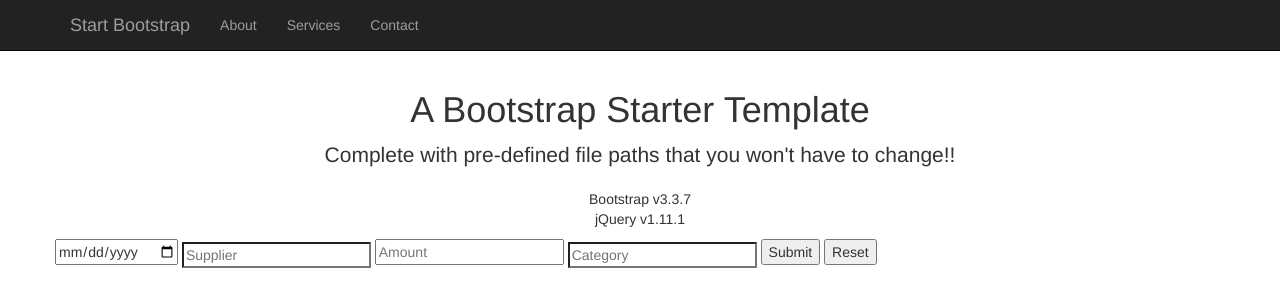
After one commit to atomberg/transaction-organizer, a Flask app: template app/templates/base.html in a window 1280 px wide. The commit adds this page. Shown: the top 307 px of the page. Run offline with Flask 2, Linux system fonts and the light colour scheme; the template is opened without the code that fills it, so the values that code supplies are empty; some libraries are stand-ins or nearby versions.

Commit message:
Moved out a base template for future coherence

```diff
--- /dev/null
+++ b/app/templates/base.html
@@ -0,0 +1,140 @@
+<!DOCTYPE html>
+<html lang="en">
+
+<head>
+
+    <meta charset="utf-8">
+    <meta http-equiv="X-UA-Compatible" content="IE=edge">
+    <meta name="viewport" content="width=device-width, initial-scale=1">
+    <meta name="description" content="">
+    <meta name="author" content="">
+
+    <title>{% block title %}Bare - Start Bootstrap Template{% endblock %}</title>
+
+    <!-- Bootstrap Core CSS -->
+    <link href="/static/css/bootstrap.min.css" rel="stylesheet">
+
+    <!-- Custom CSS -->
+    <style>
+    body {
+        padding-top: 70px;
+        /* Required padding for .navbar-fixed-top. Remove if using .navbar-static-top. Change if height of navigation changes. */
+    }
+    </style>
+
+    <!-- HTML5 Shim and Respond.js IE8 support of HTML5 elements and media queries -->
+    <!-- WARNING: Respond.js doesn't work if you view the page via file:// -->
+    <!--[if lt IE 9]>
+        <script src="https://oss.maxcdn.com/libs/html5shiv/3.7.0/html5shiv.js"></script>
+        <script src="https://oss.maxcdn.com/libs/respond.js/1.4.2/respond.min.js"></script>
+    <![endif]-->
+
+</head>
+
+<body>
+
+    <script src="/static/js/jquery.js"></script>
+    <script src="/static/js/bootstrap.min.js"></script>
+    <script src="/static/js/typeahead.bundle.js"></script>
+    <script type="text/javascript">
+      $(document).ready(function() {
+
+        // Constructing the suggestion engine
+        var categories = new Bloodhound({
+            datumTokenizer: Bloodhound.tokenizers.whitespace,
+            queryTokenizer: Bloodhound.tokenizers.whitespace,
+            local: {{categories|tojson|safe}}
+        });
+        var suppliers = new Bloodhound({
+            datumTokenizer: Bloodhound.tokenizers.whitespace,
+            queryTokenizer: Bloodhound.tokenizers.whitespace,
+            local: {{suppliers|tojson|safe}}
+        });
+
+        // Initializing the typeahead
+        $('.typeahead.categories').typeahead({
+          hint: true,
+          highlight: true,
+          minLength: 1
+        },
+        {
+          name: 'categories',
+          source: categories
+        });
+        $('.typeahead.suppliers').typeahead({
+          hint: true,
+          highlight: true,
+          minLength: 1
+        },
+        {
+          name: 'suppliers',
+          source: suppliers
+        });
+      });
+    </script>
+
+
+    <!-- Navigation -->
+    <nav class="navbar navbar-inverse navbar-fixed-top" role="navigation">
+        <div class="container">
+            <!-- Brand and toggle get grouped for better mobile display -->
+            <div class="navbar-header">
+                <button type="button" class="navbar-toggle" data-toggle="collapse" data-target="#bs-example-navbar-collapse-1">
+                    <span class="sr-only">Toggle navigation</span>
+                    <span class="icon-bar"></span>
+                    <span class="icon-bar"></span>
+                    <span class="icon-bar"></span>
+                </button>
+                <a class="navbar-brand" href="#">Start Bootstrap</a>
+            </div>
+            <!-- Collect the nav links, forms, and other content for toggling -->
+            <div class="collapse navbar-collapse" id="bs-example-navbar-collapse-1">
+                <ul class="nav navbar-nav">
+                    <li>
+                        <a href="#">About</a>
+                    </li>
+                    <li>
+                        <a href="#">Services</a>
+                    </li>
+                    <li>
+                        <a href="#">Contact</a>
+                    </li>
+                </ul>
+            </div>
+            <!-- /.navbar-collapse -->
+        </div>
+        <!-- /.container -->
+    </nav>
+
+    <!-- Page Content -->
+    <div class="container">
+      {% block content %}
+        <div class="row">
+            <div class="col-lg-12 text-center">
+                <h1>A Bootstrap Starter Template</h1>
+                <p class="lead">Complete with pre-defined file paths that you won't have to change!!</p>
+                <ul class="list-unstyled">
+                    <li>Bootstrap v3.3.7</li>
+                    <li>jQuery v1.11.1</li>
+                </ul>
+            </div>
+        </div>
+        <!-- /.row -->
+
+        <div class="row">
+          <form method="post" action="/transaction">
+            <input name="day" type="date" value="{{ today }}">
+            <input name="supplier" class="typeahead suppliers" type="text" placeholder="Supplier">
+            <input name="amount" class="typeahead" type="text" placeholder="Amount">
+            <input name="categories" class="typeahead categories" type="text" placeholder="Category">
+            <input type="submit">
+            <input type="reset">
+          </form>
+        </div>
+      {% endblock %}
+    </div>
+    <!-- /.container -->
+
+</body>
+
+</html>
```
Also changed, not shown: app/templates/index.html (+8 -120 lines).
